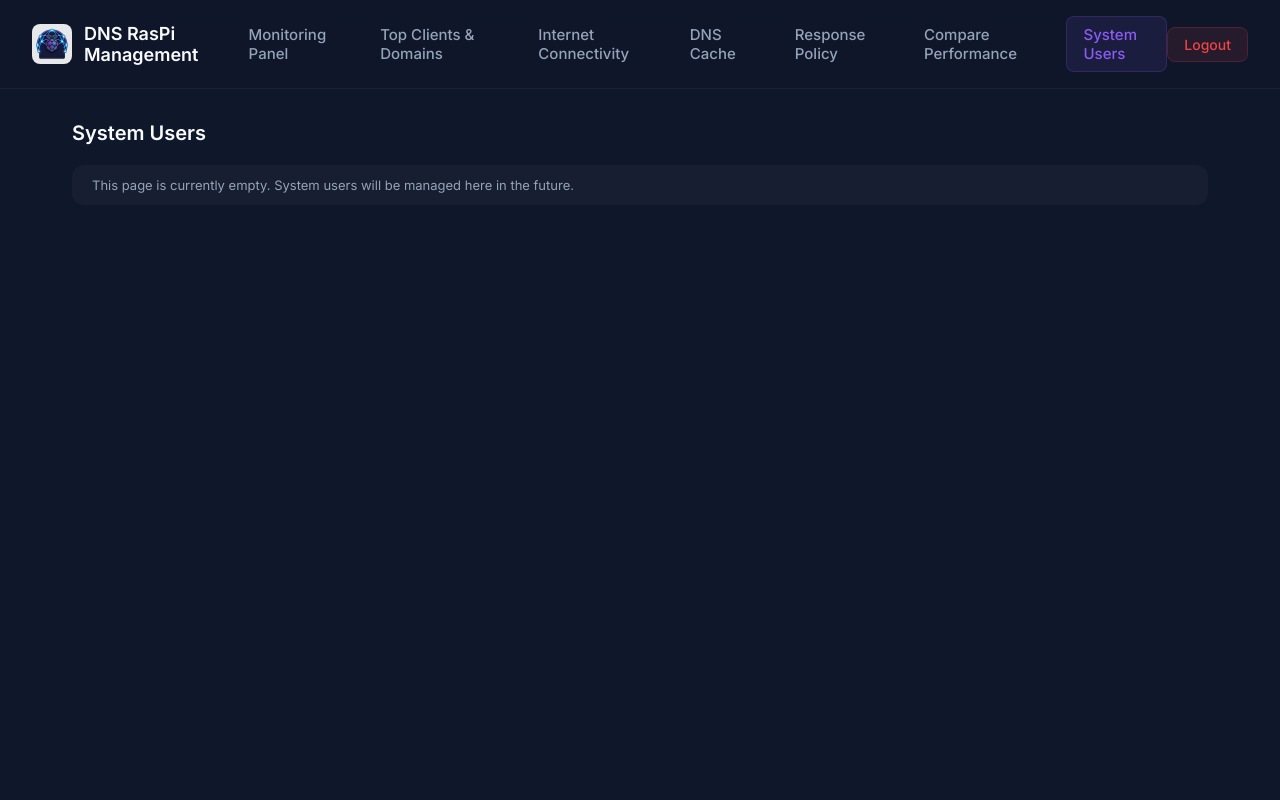
After one commit to alonzoftware/jzmn_dnsraspimanagement_pyflask, a Flask app: page /system-users in a window 1280 px wide. The commit adds this page. Run offline with Flask 3, Linux system fonts and the light colour scheme.

Commit message:
HPLap 20260423 11:14 :: Create Button System-Users section

```diff
--- a/src/presentation/dashboard_routes.py
+++ b/src/presentation/dashboard_routes.py
@@ -27,3 +27,7 @@ def response_policy():
 @dashboard_bp.route('/compare-performance')
 def compare_performance():
     return render_template('compare_performance.html')
+
+@dashboard_bp.route('/system-users')
+def system_users():
+    return render_template('system_users.html')
--- a/templates/check_internet.html
+++ b/templates/check_internet.html
@@ -70,6 +70,7 @@
             <a href="{{ url_for('dashboard.dns_cache') }}" class="nav-link">DNS Cache</a>
             <a href="{{ url_for('dashboard.response_policy') }}" class="nav-link">Response Policy</a>
             <a href="{{ url_for('dashboard.compare_performance') }}" class="nav-link">Compare Performance</a>
+            <a href="{{ url_for('dashboard.system_users') }}" class="nav-link">System Users</a>
         </div>
 
         <div class="nav-actions">
--- a/templates/compare_performance.html
+++ b/templates/compare_performance.html
@@ -36,6 +36,7 @@
             <a href="{{ url_for('dashboard.dns_cache') }}" class="nav-link">DNS Cache</a>
             <a href="{{ url_for('dashboard.response_policy') }}" class="nav-link">Response Policy</a>
             <a href="{{ url_for('dashboard.compare_performance') }}" class="nav-link active">Compare Performance</a>
+            <a href="{{ url_for('dashboard.system_users') }}" class="nav-link">System Users</a>
         </div>
 
         <div class="nav-actions">
--- a/templates/dashboard.html
+++ b/templates/dashboard.html
@@ -55,6 +55,10 @@
             <a href="{{ url_for('dashboard.compare_performance') }}"
                 class="nav-link {% if request.endpoint == 'dashboard.compare_performance' %}active{% endif %}">
                 Compare Performance
+            </a>
+            <a href="{{ url_for('dashboard.system_users') }}"
+                class="nav-link {% if request.endpoint == 'dashboard.system_users' %}active{% endif %}">
+                System Users
             </a>
         </div>
 
--- a/templates/dns_cache.html
+++ b/templates/dns_cache.html
@@ -37,6 +37,7 @@
             <a href="{{ url_for('dashboard.dns_cache') }}" class="nav-link active">DNS Cache</a>
             <a href="{{ url_for('dashboard.response_policy') }}" class="nav-link">Response Policy</a>
             <a href="{{ url_for('dashboard.compare_performance') }}" class="nav-link">Compare Performance</a>
+            <a href="{{ url_for('dashboard.system_users') }}" class="nav-link">System Users</a>
         </div>
 
         <div class="nav-actions">
--- a/templates/response_policy.html
+++ b/templates/response_policy.html
@@ -115,6 +115,7 @@
             <a href="{{ url_for('dashboard.dns_cache') }}" class="nav-link">DNS Cache</a>
             <a href="{{ url_for('dashboard.response_policy') }}" class="nav-link active">Response Policy</a>
             <a href="{{ url_for('dashboard.compare_performance') }}" class="nav-link">Compare Performance</a>
+            <a href="{{ url_for('dashboard.system_users') }}" class="nav-link">System Users</a>
         </div>
         <div class="nav-actions">
             <a href="{{ url_for('auth.login') }}" class="btn-logout">Logout</a>
--- /dev/null
+++ b/templates/system_users.html
@@ -0,0 +1,55 @@
+<!DOCTYPE html>
+<html lang="en">
+
+<head>
+    <meta charset="UTF-8">
+    <meta name="viewport" content="width=device-width, initial-scale=1.0">
+    <title>DNS RasPi Management - System Users</title>
+    <link rel="preconnect" href="https://fonts.googleapis.com">
+    <link rel="preconnect" href="https://fonts.gstatic.com" crossorigin>
+    <link href="https://fonts.googleapis.com/css2?family=Inter:wght@300;400;500;600;700&display=swap" rel="stylesheet">
+    <link rel="stylesheet" href="{{ url_for('static', filename='css/style.css') }}">
+    <link rel="stylesheet" href="{{ url_for('static', filename='css/dashboard.css') }}">
+</head>
+
+<body class="dashboard-body">
+
+    <nav class="navbar">
+        <div class="nav-brand">
+            <img src="{{ url_for('static', filename='img/DNSRaspiManagementLogo512x512.png') }}" alt="Logo"
+                class="nav-logo">
+            <h2>DNS RasPi Management</h2>
+        </div>
+        <button class="burger-menu" aria-label="Toggle menu" onclick="this.parentElement.classList.toggle('nav-open')">
+            <svg xmlns="http://www.w3.org/2000/svg" width="24" height="24" viewBox="0 0 24 24" fill="none"
+                stroke="currentColor" stroke-width="2" stroke-linecap="round" stroke-linejoin="round">
+                <line x1="3" y1="12" x2="21" y2="12"></line>
+                <line x1="3" y1="6" x2="21" y2="6"></line>
+                <line x1="3" y1="18" x2="21" y2="18"></line>
+            </svg>
+        </button>
+
+        <div class="nav-links">
+            <a href="{{ url_for('dashboard.dashboard') }}" class="nav-link">Monitoring Panel</a>
+            <a href="{{ url_for('dashboard.top_talkers') }}" class="nav-link">Top Clients & Domains</a>
+            <a href="{{ url_for('dashboard.check_internet') }}" class="nav-link">Internet Connectivity</a>
+            <a href="{{ url_for('dashboard.dns_cache') }}" class="nav-link">DNS Cache</a>
+            <a href="{{ url_for('dashboard.response_policy') }}" class="nav-link">Response Policy</a>
+            <a href="{{ url_for('dashboard.compare_performance') }}" class="nav-link">Compare Performance</a>
+            <a href="{{ url_for('dashboard.system_users') }}" class="nav-link active">System Users</a>
+        </div>
+
+        <div class="nav-actions">
+            <a href="{{ url_for('auth.login') }}" class="btn-logout">Logout</a>
+        </div>
+    </nav>
+    <main class="dashboard-container">
+        <div class="section-title">
+            <h3>System Users</h3>
+        </div>
+        <div class="info-panel">
+            <p>This page is currently empty. System users will be managed here in the future.</p>
+        </div>
+    </main>
+</body>
+</html>
--- a/templates/top_talkers.html
+++ b/templates/top_talkers.html
@@ -36,6 +36,7 @@
             <a href="{{ url_for('dashboard.dns_cache') }}" class="nav-link">DNS Cache</a>
             <a href="{{ url_for('dashboard.response_policy') }}" class="nav-link">Response Policy</a>
             <a href="{{ url_for('dashboard.compare_performance') }}" class="nav-link">Compare Performance</a>
+            <a href="{{ url_for('dashboard.system_users') }}" class="nav-link">System Users</a>
         </div>
 
         <div class="nav-actions">
```
